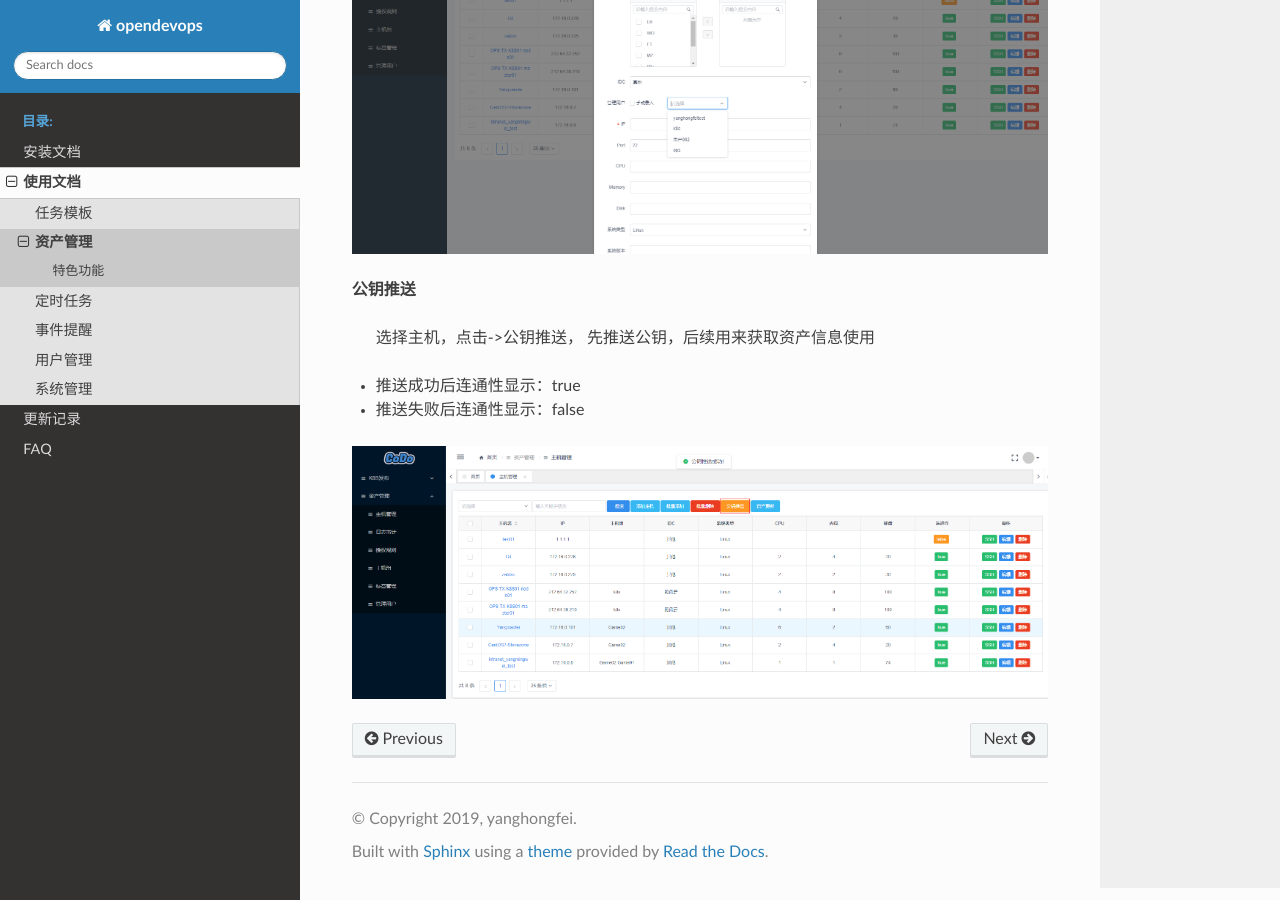
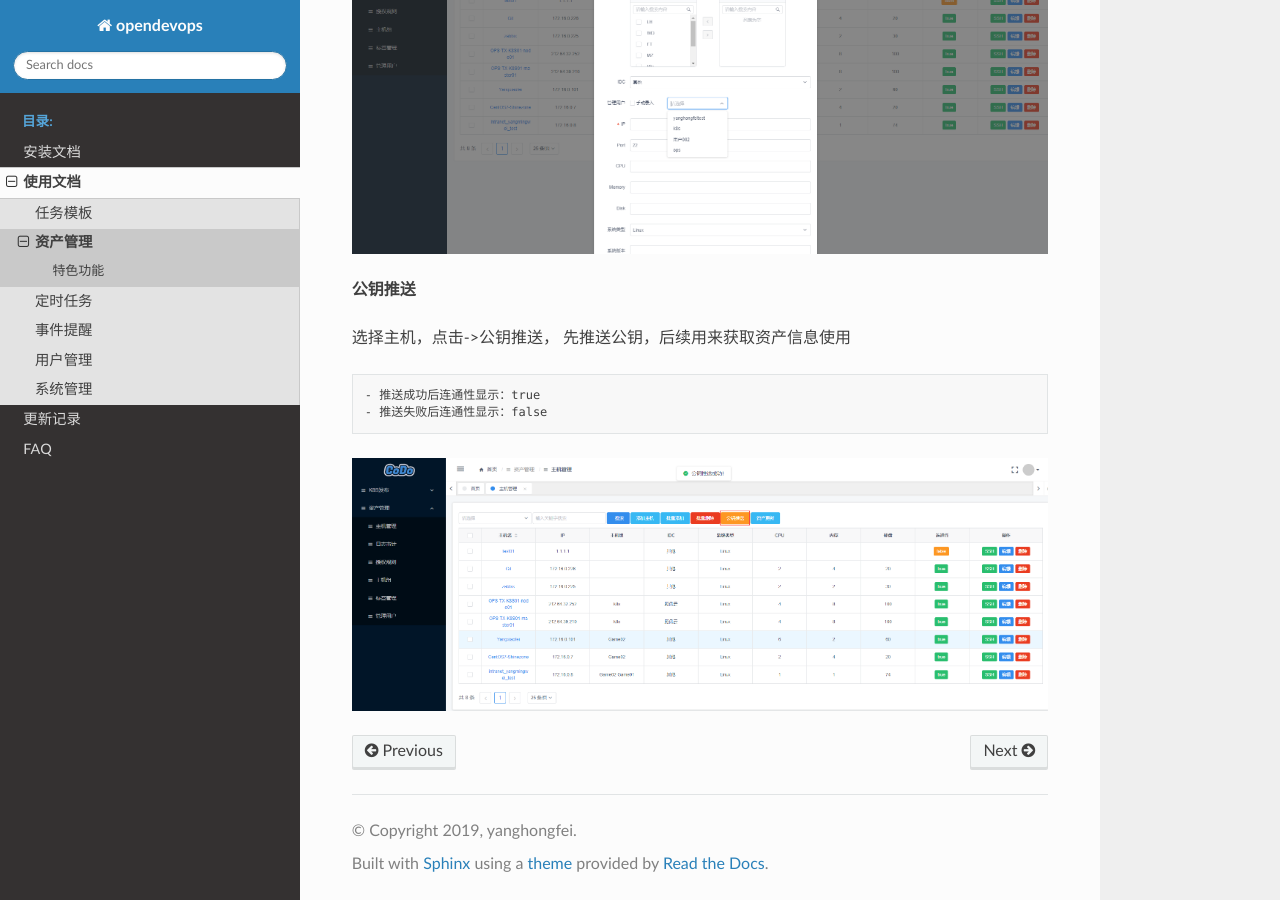
Before and after one commit to opendevops-cn/opendevops, a Sphinx documentation site: the page built from docs/source/cmdb_manager.md, in a window 1280 px wide and 900 px high, scrolled down 872 px. Built offline with Sphinx 7.4.7 and the Read the Docs theme 2.0.0, drawn with Linux system fonts in a browser that asks for light colours; pages that are not in the unit, such as notebooks, are missing from menus.

Commit message:
更新CMDB信息

````diff
--- a/docs/source/cmdb_manager.md
+++ b/docs/source/cmdb_manager.md
@@ -32,9 +32,11 @@
 
 **公钥推送**
 
-> 选择主机，点击->公钥推送， 先推送公钥，后续用来获取资产信息使用
+选择主机，点击->公钥推送， 先推送公钥，后续用来获取资产信息使用
 
+```
 - 推送成功后连通性显示：true
 - 推送失败后连通性显示：false
+```
 
 ![](./_static/images/cmdb_add_key.png)
````
